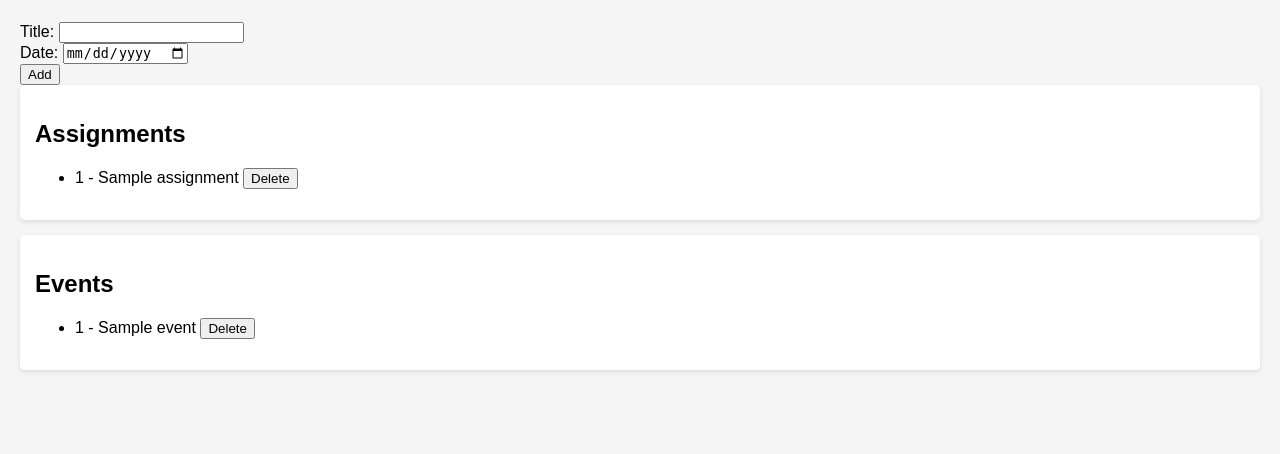
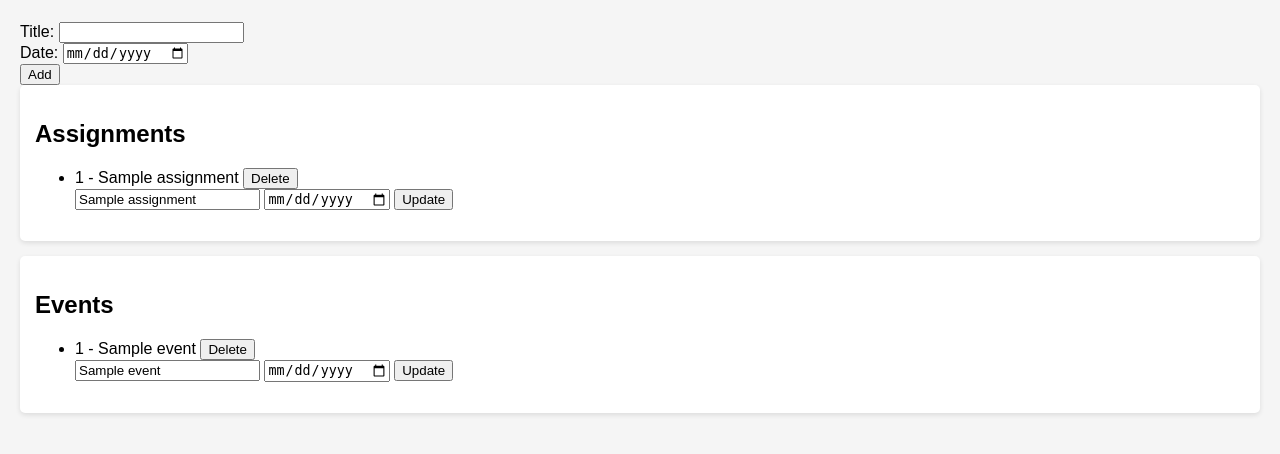
Before and after one commit to VatUpa28/myPlanner, a Flask app: template templates/dashboard.html in a window 1280 px wide. Shown: the part 274-728 px from the top of the page. Run offline with Flask 3, Linux system fonts and the light colour scheme; the template is opened without the code that fills it: most values are stand-ins (such as "Sample title", 1, 10 or a date in 2020).

Commit message:
Add update/edit assignment and update/edit event feature

```diff
--- a/app.py
+++ b/app.py
@@ -113,6 +113,38 @@
 
     return redirect(url_for("dashboard"))
 
+@app.route("/update-assignments/<int:id>", methods=["POST"])
+def update_assignment(id):
+    conn = sqlite3.connect(db_path)
+    c = conn.cursor()
+
+    title = request.form["title"]
+    due_date = request.form["due_date"]
+
+    c.execute("UPDATE assignments SET title = ?, due_date = ? WHERE id = ?",
+              (title, due_date, id))
+
+    conn.commit()
+    conn.close()
+
+    return redirect(url_for("dashboard"))
+
+@app.route("/update-events/<int:id>", methods=["POST"])
+def update_event(id):
+    conn = sqlite3.connect(db_path)
+    c = conn.cursor()
+
+    name = request.form["name"]
+    date = request.form["date"]
+
+    c.execute("UPDATE events SET name = ?, date = ? WHERE id = ?",
+              (name, date, id))
+
+    conn.commit()
+    conn.close()
+
+    return redirect(url_for("dashboard"))
+
 if __name__ == "__main__":
     init_db()
     app.run(debug=True)
--- a/templates/dashboard.html
+++ b/templates/dashboard.html
@@ -58,6 +58,11 @@
         >
           <button type="submit">Delete</button>
         </form>
+        <form method="POST" action="{{ url_for('update_assignment', id=a[0]) }}">
+        <input type="text" name="title" value="{{ a[1] }}" required>
+        <input type="date" name="due_date" value="{{ a[2] }}">
+        <button type="submit">Update</button>
+        </form>
       </li>
       {% endfor %}
     </ul>
@@ -80,6 +85,11 @@
         >
           <button type="submit">Delete</button>
         </form>
+        <form method="POST" action="{{ url_for('update_event', id=a[0]) }}">
+        <input type="text" name="name" value="{{ a[1] }}" required>
+        <input type="date" name="date" value="{{ a[2] }}">
+        <button type="submit">Update</button>
+        </form>
       </li>
       {% endfor %}
     </ul>
```
